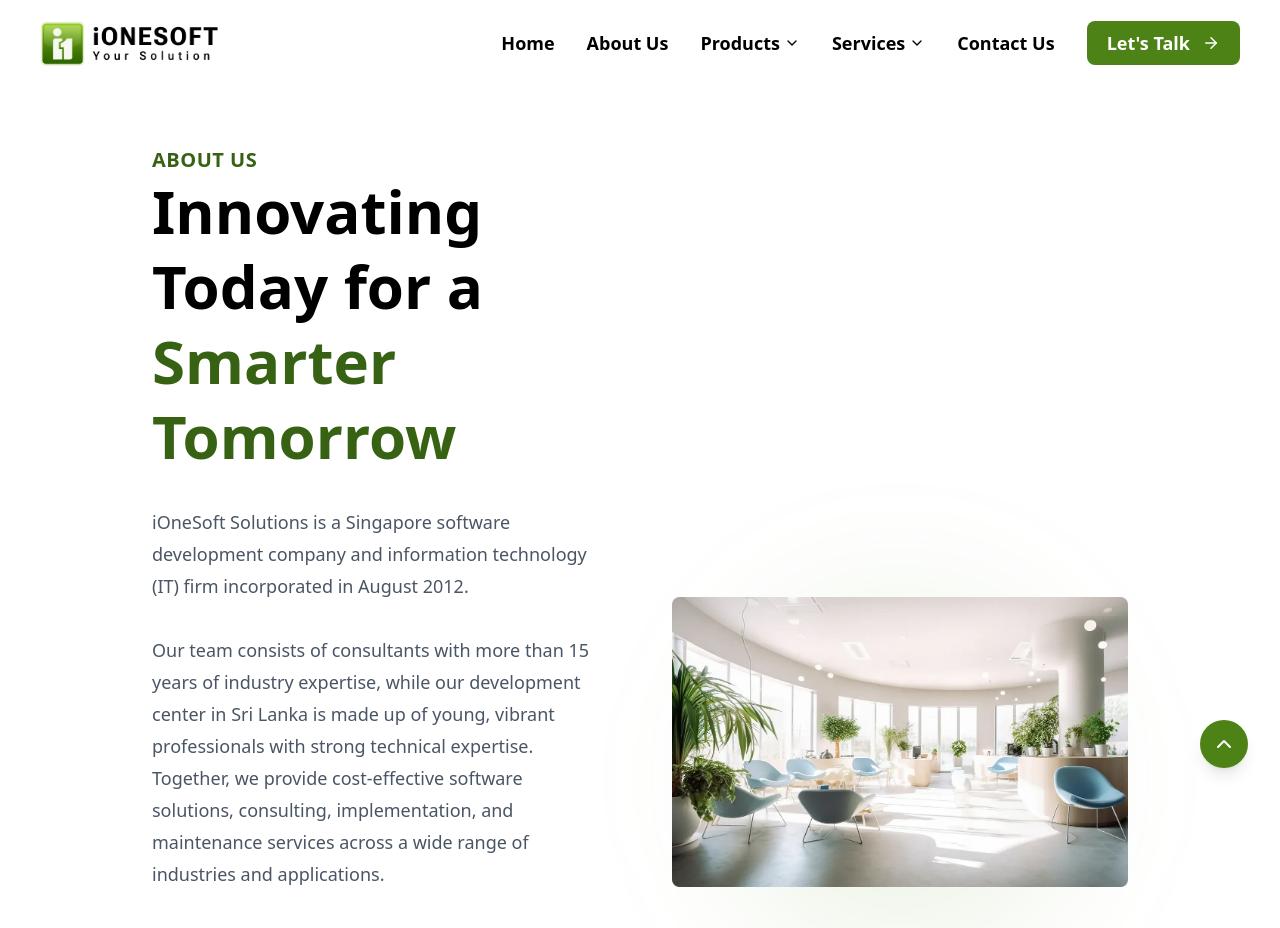
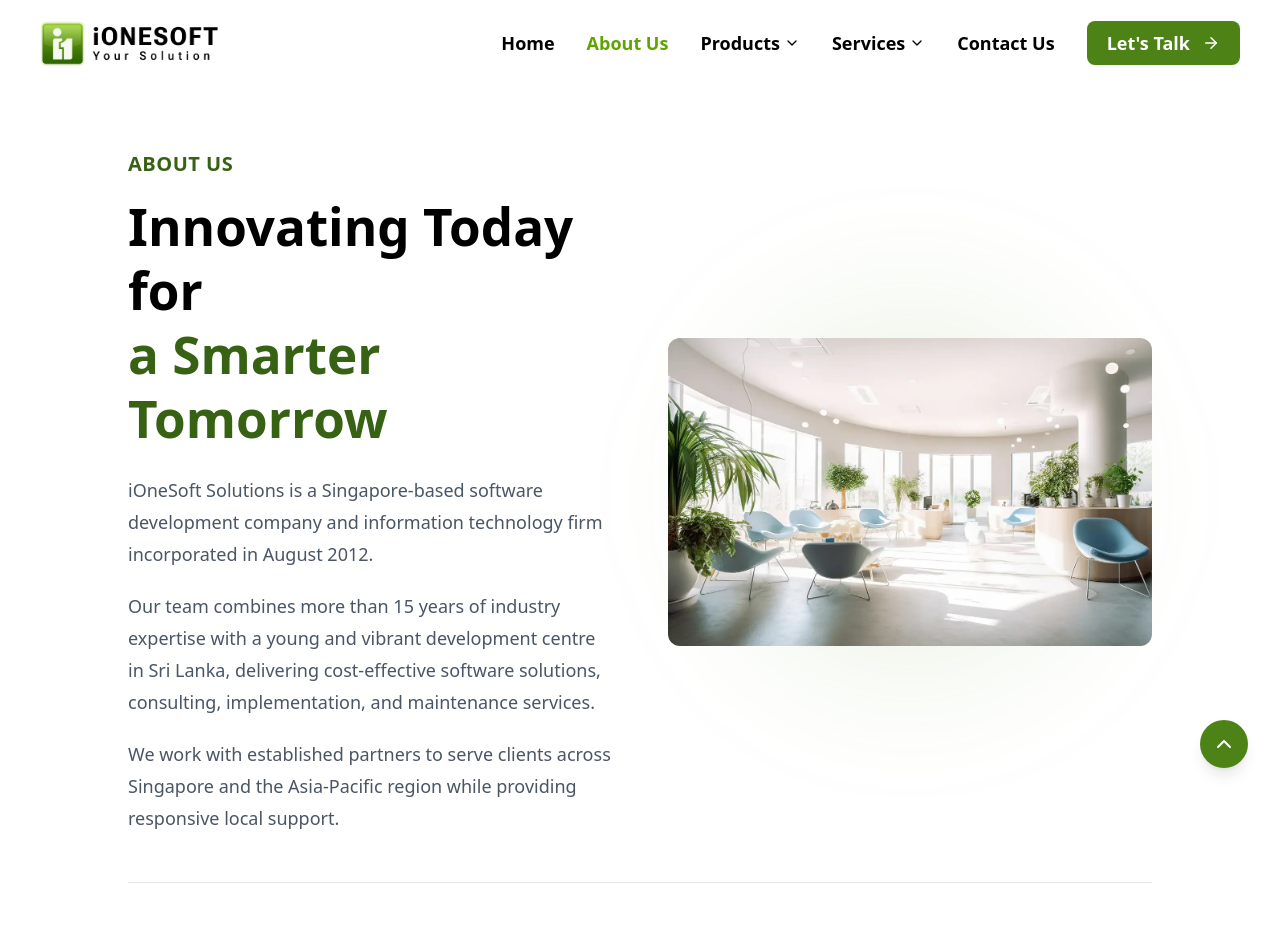
Before and after one commit to maheshi-k/ionesoft-web, a Next.js app: page /about in a window 1280 px wide. Shown: the top 928 px of the page. Built offline with nearby package versions, Linux system fonts and the light colour scheme.

Commit message:
Fixing issues

```diff
--- a/src/app/products/[slug]/page.tsx
+++ b/src/app/products/[slug]/page.tsx
@@ -136,7 +136,7 @@ export default async function ProductPage({ params }: PageProps) {
                     return (
                       <div
                         key={feature.title}
-                        className="flex items-center gap-3 rounded-xl border border-slate-200 bg-white px-4 py-3"
+                        className="flex items-center gap-3 bg-white px-4 py-3"
                       >
                         <Icon className="h-5 w-5 shrink-0 text-[var(--primary)]" />
 
--- a/src/components/Hero.tsx
+++ b/src/components/Hero.tsx
@@ -9,14 +9,14 @@ type HeroProps = {
 export default function Hero({ data }: HeroProps) {
   return (
     <section className="flex flex-col items-center text-center py-20 px-6 relative">
-      <div className="absolute lg:left-[8%] left-[3%] lg:top-40 top-[1%]">
+      <div className="absolute lg:left-[8%] left-[3%] lg:top-20 top-[1%]">
         <DotPattern />
       </div>
 
       <div className="absolute md:right-[8%] right-[3%] md:bottom-10 bottom-[1%]">
         <DotPattern />
       </div>
-      <div className="flex flex-col md:max-w-[70%]">
+      <div className="flex flex-col md:max-w-[80%]">
         {/* Badge */}
         <p className="text-lg md:text-xl lg:text-[28px] text-[var(--primary-text)] font-semibold uppercase tracking-wide mb-4">
           {data.badge}
--- a/src/components/Navbar.tsx
+++ b/src/components/Navbar.tsx
@@ -1,5 +1,6 @@
 "use client";
 
+import { usePathname } from "next/navigation";
 import Link from "next/link";
 import Image from "next/image";
 import Logo from "../../public/images/Logo.webp";
@@ -13,9 +14,23 @@ import { headerData } from "../data/header";
 export default function Navbar() {
   const [isOpen, setIsOpen] = useState(false);
   const [openDropdown, setOpenDropdown] = useState<string | null>(null);
+  const pathname = usePathname();
 
   const toggleDropdown = (title: string) => {
     setOpenDropdown(openDropdown === title ? null : title);
+  };
+
+  const isMenuActive = (url: string, children?: { url?: string }[]) => {
+    const isParentActive =
+      pathname === url || (url !== "/" && pathname.startsWith(`${url}/`));
+
+    const isChildActive = children?.some(
+      (child) =>
+        child.url &&
+        (pathname === child.url || pathname.startsWith(`${child.url}/`)),
+    );
+
+    return isParentActive || isChildActive;
   };
 
   return (
@@ -32,55 +47,93 @@ export default function Navbar() {
       </Link>
 
       {/* Desktop Menu */}
-      <div className="hidden lg:flex gap-8 items-center">
-        {" "}
+      <div className="hidden items-center gap-8 lg:flex">
         <div className="flex gap-8 text-lg">
-          {" "}
-          {menuItems.map((item) =>
-            item.children ? (
-              <div key={item.title} className="relative group">
-                {" "}
-                <div className="flex items-center gap-1 font-semibold hover:text-[var(--primary-hover)] transition-colors">
-                  {" "}
-                  <Link href={item.url}>{item.title}</Link>{" "}
-                  <ChevronDown size={16} />{" "}
-                </div>{" "}
-                <div className=" absolute left-0 top-full pt-2 w-80 opacity-0 invisible drop-shadow-sm group-hover:opacity-100 group-hover:visible transition-all duration-200 z-50 ">
-                  {" "}
-                  <div className="bg-[var(--background)] rounded-lg shadow-lg overflow-hidden">
-                    {" "}
+          {menuItems.map((item) => {
+            const isDropdownOpen = openDropdown === item.title;
+            const isActive = isMenuActive(item.url, item.children);
+
+            return item.children ? (
+              <div
+                key={item.title}
+                className="group relative"
+                onMouseEnter={() => setOpenDropdown(item.title)}
+                onMouseLeave={() =>
+                  setOpenDropdown((current) =>
+                    current === item.title ? null : current,
+                  )
+                }
+              >
+                <div
+                  className={`flex items-center gap-1 font-semibold transition-colors ${
+                    isActive || isDropdownOpen
+                      ? "text-[var(--primary-hover)]"
+                      : "hover:text-[var(--primary-hover)]"
+                  }`}
+                >
+                  {/* Parent page link */}
+                  <Link href={item.url}>{item.title}</Link>
+
+                  {/* Dropdown click button */}
+                  <button
+                    type="button"
+                    onClick={() => toggleDropdown(item.title)}
+                    aria-label={`Toggle ${item.title} menu`}
+                    aria-expanded={isDropdownOpen}
+                    className="flex items-center justify-center"
+                  >
+                    <ChevronDown
+                      size={16}
+                      className={`transition-transform duration-200 ${
+                        isDropdownOpen ? "rotate-180" : ""
+                      }`}
+                    />
+                  </button>
+                </div>
+
+                <div
+                  className={`absolute left-0 top-full z-50 w-80 pt-2 drop-shadow-sm transition-all duration-200
+              group-hover:visible group-hover:opacity-100
+              ${isDropdownOpen ? "visible opacity-100" : "invisible opacity-0"}
+            `}
+                >
+                  <div className="overflow-hidden rounded-lg bg-[var(--background)] shadow-lg">
                     {item.children.map((child) => (
                       <Link
                         key={child.title}
                         href={child.url!}
-                        className="block px-4 py-3 border-b border-[#f2f5ed] hover:bg-[var(--primary-hover-opc)]"
+                        onClick={() => setOpenDropdown(null)}
+                        className="block border-b border-[#f2f5ed] px-4 py-3 hover:bg-[var(--primary-hover-opc)]"
                       >
-                        {" "}
-                        {child.title}{" "}
+                        {child.title}
                       </Link>
-                    ))}{" "}
-                  </div>{" "}
-                </div>{" "}
+                    ))}
+                  </div>
+                </div>
               </div>
             ) : (
               <Link
                 key={item.title}
                 href={item.url!}
-                className="font-semibold hover:text-[var(--primary-hover)] transition-colors"
+                className={`font-semibold transition-colors ${
+                  isActive
+                    ? "text-[var(--primary-hover)]"
+                    : "hover:text-[var(--primary-hover)]"
+                }`}
               >
-                {" "}
-                {item.title}{" "}
+                {item.title}
               </Link>
-            ),
-          )}{" "}
-        </div>{" "}
+            );
+          })}
+        </div>
+
         <Link
           href={headerData.ctaButton.href}
           className="flex items-center gap-3 rounded-lg bg-[var(--primary-bg)] px-5 py-2 text-lg font-semibold text-white transition-colors hover:bg-[var(--primary-hover)]"
         >
-          {" "}
-          {headerData.ctaButton.text} <ArrowRight size={18} />{" "}
-        </Link>{" "}
+          {headerData.ctaButton.text}
+          <ArrowRight size={18} />
+        </Link>
       </div>
 
       {/* Mobile Toggle */}
--- a/src/components/Services/ServiceGrid.tsx
+++ b/src/components/Services/ServiceGrid.tsx
@@ -8,7 +8,7 @@ export default function ServiceGrid() {
   return (
     <section>
       {/* Top Banner */}
-      <div className="relative overflow-hidden py-16 lg:py-0">
+      <div className="relative overflow-hidden py-16 lg:py-5">
         <Image
           src={HeroBg}
           alt=""
@@ -17,7 +17,7 @@ export default function ServiceGrid() {
           className="z-10 object-cover"
         />
 
-        <div className="relative z-10 container mx-auto max-w-7xl px-4">
+        <div className="relative z-10 container mx-auto max-w-[90%] px-4">
           <div className="grid items-center gap-12 lg:grid-cols-2">
             {/* Left Content */}
             <div className="flex flex-col items-center text-center lg:items-start lg:text-left">
--- a/src/components/about/AboutHero.tsx
+++ b/src/components/about/AboutHero.tsx
@@ -6,62 +6,48 @@ import { aboutHeroStats } from "../../data/about";
 
 export default function AboutHero() {
   return (
-    <section className="relative overflow-hidden py-10 lg:py-15">
-      <div className="mx-auto max-w-[90%] lg:max-w-[80%] px-6">
-        <div className="grid items-center gap-16 lg:grid-cols-2">
+    <section className="relative overflow-hidden py-10 md:py-14 lg:py-16">
+      <div className="mx-auto w-full max-w-[90%] px-4 sm:px-6 lg:max-w-[80%] lg:px-0">
+        {/* Top content */}
+        <div className="grid gap-10 lg:grid-cols-2 lg:items-center lg:gap-14">
           {/* Left */}
           <div className="text-center lg:text-left">
-            <span className="text-lg md:text-xl lg:text-[20px] text-[var(--primary-text)] font-semibold uppercase tracking-wide mb-4">
+            <span className="mb-4 inline-block text-base font-semibold uppercase tracking-wide text-[var(--primary-text)] sm:text-lg lg:text-xl">
               About Us
             </span>
 
-            <h1 className="text-3xl md:text-4xl lg:text-[60px] font-bold leading-tight">
-              Innovating Today for a
+            <h1 className="text-3xl font-bold leading-tight sm:text-4xl md:text-5xl lg:text-[clamp(46px,4vw,60px)]">
+              Innovating Today for
               <span className="block text-[var(--primary-text)]">
-                Smarter Tomorrow
+                a Smarter Tomorrow
               </span>
             </h1>
 
-            <div className="mt-8 max-w-xl text-lg leading-8 text-gray-600">
+            <div className="mx-auto mt-6 max-w-xl space-y-5 text-base leading-7 text-gray-600 sm:text-lg sm:leading-8 lg:mx-0">
               <p>
-                iOneSoft Solutions is a Singapore software development company
-                and information technology (IT) firm incorporated in August
+                iOneSoft Solutions is a Singapore-based software development
+                company and information technology firm incorporated in August
                 2012.
               </p>
-              <br></br>
 
               <p>
-                {" "}
-                Our team consists of consultants with more than 15 years of
-                industry expertise, while our development center in Sri Lanka is
-                made up of young, vibrant professionals with strong technical
-                expertise. Together, we provide cost-effective software
-                solutions, consulting, implementation, and maintenance services
-                across a wide range of industries and applications.
+                Our team combines more than 15 years of industry expertise with
+                a young and vibrant development centre in Sri Lanka, delivering
+                cost-effective software solutions, consulting, implementation,
+                and maintenance services.
               </p>
-              <br></br>
 
               <p>
-                {" "}
-                Today, we collaborate with established partners to deliver
-                out-of-the-box solutions to clients across Singapore and the
-                Asia-Pacific region, reducing total cost of ownership while
-                providing responsive local support for their business needs.
+                We work with established partners to serve clients across
+                Singapore and the Asia-Pacific region while providing responsive
+                local support.
               </p>
-              <br></br>
-            </div>
-
-            {/* Stats */}
-            <div className="mt-8 grid gap-5 sm:grid-cols-2">
-              {aboutHeroStats.map((item) => (
-                <StatCard key={item} title={item} />
-              ))}
             </div>
           </div>
 
           {/* Right */}
-          <div className="relative flex justify-center">
-            <div className="absolute h-90 w-90 rounded-full bg-[#649B27]/10 blur-3xl"></div>
+          <div className="relative flex items-center justify-center lg:self-center">
+            <div className="absolute h-64 w-64 rounded-full bg-[#649B27]/10 blur-3xl sm:h-72 sm:w-72 lg:h-96 lg:w-96" />
 
             <Image
               src="/images/about/about-hero.webp"
@@ -69,9 +55,17 @@ export default function AboutHero() {
               width={1000}
               height={900}
               priority
-              className="relative z-10 w-full max-w-4xl"
+              sizes="(max-width: 1024px) 90vw, 40vw"
+              className="relative z-10 h-auto w-full max-w-md rounded-xl object-contain md:max-w-xl lg:max-w-2xl"
             />
           </div>
+        </div>
+
+        {/* Stats — separate full-width row */}
+        <div className="mt-10 grid grid-cols-1 gap-5 border-t border-gray-200 pt-8 sm:grid-cols-2 lg:mt-12 lg:grid-cols-4 lg:gap-8">
+          {aboutHeroStats.map((item) => (
+            <StatCard key={item} title={item} />
+          ))}
         </div>
       </div>
     </section>
--- a/src/components/products/ProductGrid.tsx
+++ b/src/components/products/ProductGrid.tsx
@@ -17,7 +17,7 @@ export default function ProductGrid() {
           className="-z-10 object-cover"
         />
 
-        <div className="relative z-10 mx-auto grid max-w-7xl items-center gap-12 px-6 py-12 lg:grid-cols-2 lg:py-20">
+        <div className="relative z-10 mx-auto grid max-w-[90%] items-center gap-12 px-6 py-12 lg:grid-cols-2 lg:py-20">
           {/* Left */}
           <div className="flex flex-col items-center text-center lg:items-start lg:text-left">
             <h1 className="text-4xl font-bold text-black md:text-5xl">
```
Also changed, not shown: src/data/productDetails.ts (+4 -4 lines).
